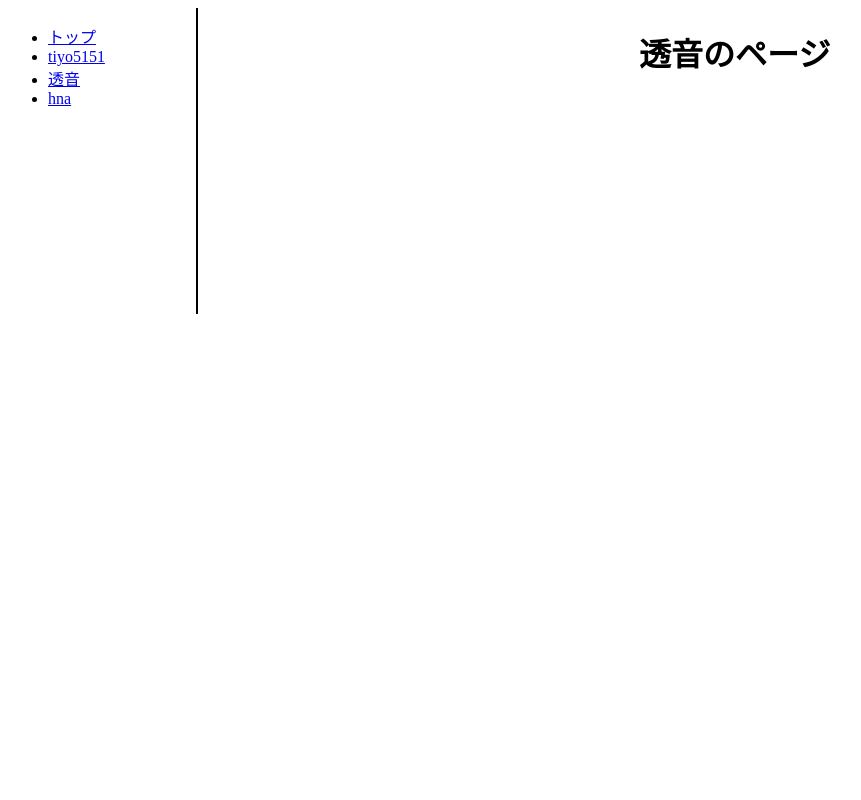
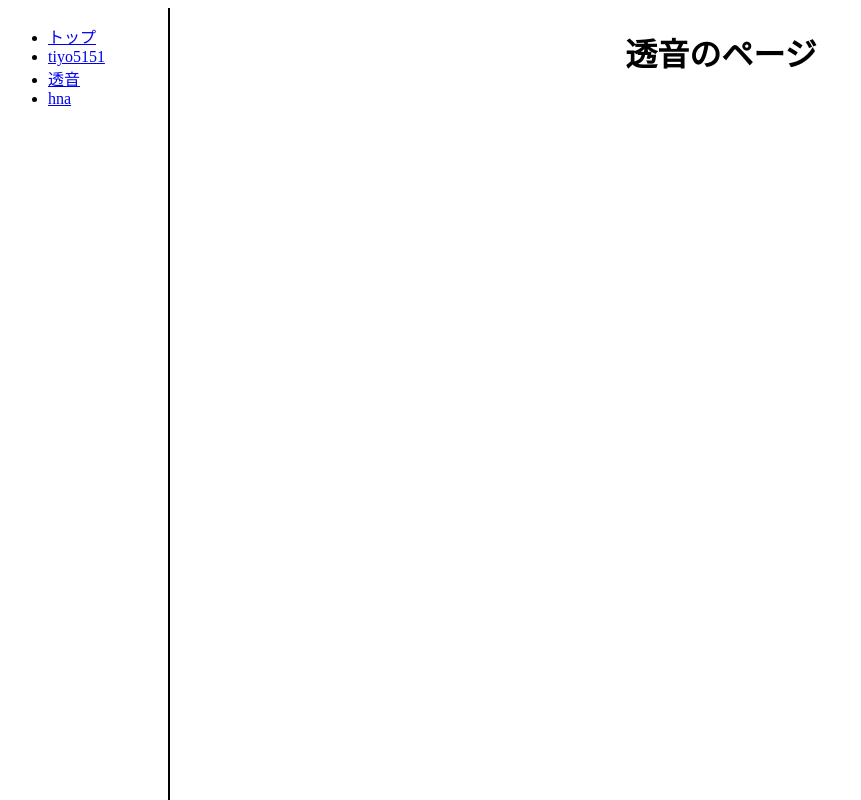
Before and after one commit to s1f102401281/team-project, a plain HTML site: page html/tone.html in a window 1280 px wide. Shown: the top 800 px of the page, without its empty margins (0-861 px from the left). Drawn offline with Linux system fonts and the light colour scheme.

Commit message:
Update tone.css

```diff
--- a/css/tone.css
+++ b/css/tone.css
@@ -1,11 +1,14 @@
 body {
-    display: grid;
-    grid-template-columns: 15% 1fr;
+    display: flex;
 }
 
 .sidebar {
     border-right: solid 2px black;
-    padding-bottom: 100%;
+    padding: 0 5% 100% 0;
+}
+
+.content {
+    flex-grow: 1;
 }
 
 .content h1 {
```
